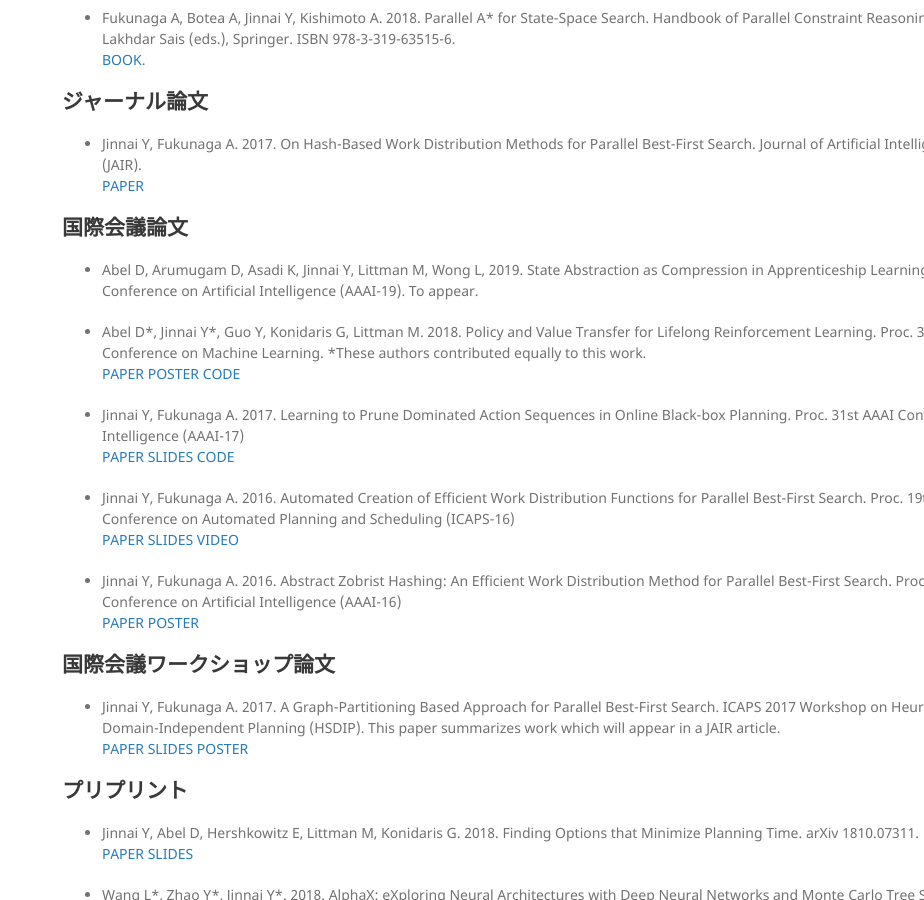
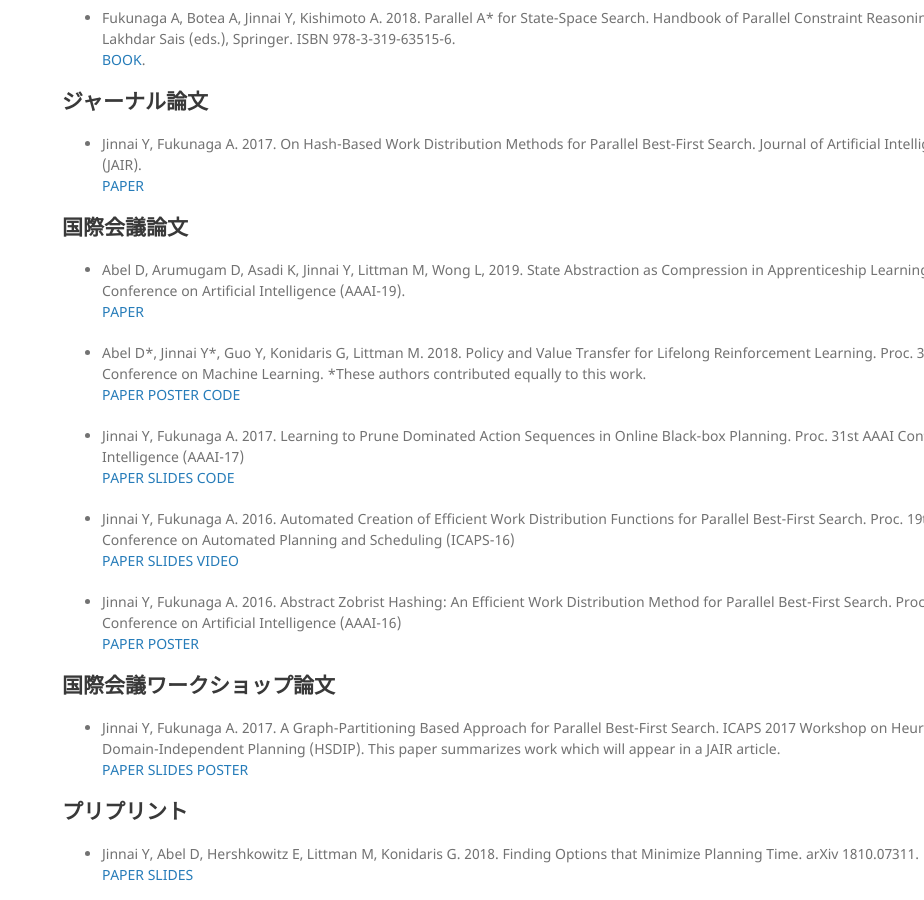
Before and after one commit to jinnaiyuu/jinnaiyuu.github.io, a Jekyll site: the page built from ja/index.md, in a window 1280 px wide and 900 px high, scrolled down 559 px. Shown: the whole window, without its empty margins (356-1280 px from the left). Built offline with Jekyll 4.4.1, drawn with Linux system fonts in a browser that asks for light colours; our own code applies the rules of GitHub Pages for plain Markdown files.

Commit message:
uploaded AAAI-19 paper

```diff
--- a/ja/index.md
+++ b/ja/index.md
@@ -22,7 +22,8 @@
 
 ## 国際会議論文
 
-- Abel D, Arumugam D, Asadi K, Jinnai Y, Littman M, Wong L, 2019. State Abstraction as Compression in Apprenticeship Learning. Proc. 33rd AAAI Conference on Artificial Intelligence (AAAI-19). To appear.
+- Abel D, Arumugam D, Asadi K, Jinnai Y, Littman M, Wong L, 2019. State Abstraction as Compression in Apprenticeship Learning. Proc. 33rd AAAI Conference on Artificial Intelligence (AAAI-19).
+[PAPER](../pdf/papers/AAAI-19.pdf)
 
 - Abel D\*, Jinnai Y\*, Guo Y, Konidaris G, Littman M. 2018. Policy and Value Transfer for Lifelong Reinforcement Learning. Proc. 35th International Conference on Machine Learning. \*These authors contributed equally to this work.
 [PAPER](../pdf/papers/ICML-18.pdf) [POSTER](../pdf/posters/NEML-18 poster.pdf)  [CODE](https://github.com/david-abel/transfer_rl_icml_2018)
```
Also changed, not shown: index.md (+1 -1 lines), 1 other file.
